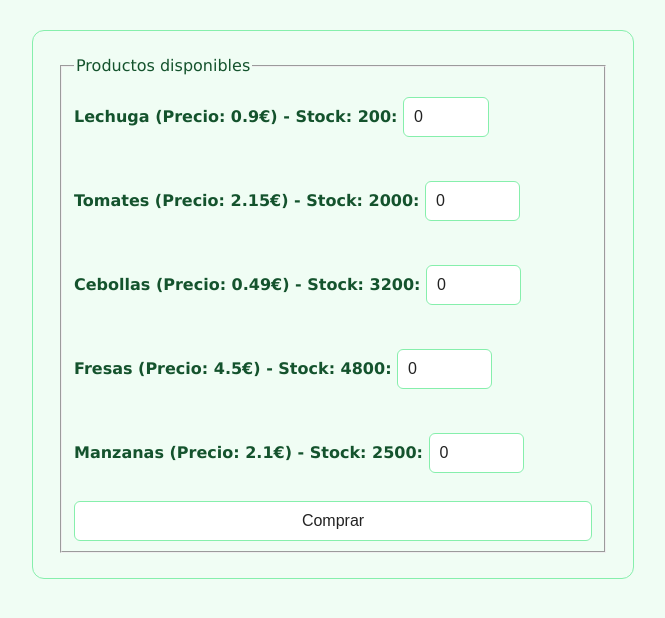
After one commit to RaulValAlc/Apuntes-servidor, a PHP site: page /tienda/index.php in a window 1280 px wide. The commit adds this page. Shown: the top 618 px of the page, without its empty margins (307-972 px from the left). Run offline with PHP 8.4, Linux system fonts and the light colour scheme.

Commit message:
ejercicio

```diff
--- a/app/arrays/ej5.php
+++ b/app/arrays/ej5.php
@@ -15,7 +15,7 @@
     <meta name="viewport"
           content="width=device-width, user-scalable=no, initial-scale=1.0, maximum-scale=1.0, minimum-scale=1.0">
     <meta http-equiv="X-UA-Compatible" content="ie=edge">
-    <meta http-equiv="refresh" content="5">
+    <meta http-equiv="refresh" content="0.01">
     <title>Ejercicio 5</title>
 </head>
 <body>
--- /dev/null
+++ b/app/tienda/estilos.css
@@ -0,0 +1,95 @@
+/* Contenedor de la tienda */
+.tienda {
+    max-width: 550px;
+    margin: 30px auto;
+    padding: 25px;
+    background: #f0fdf4;
+    border: 1px solid #86efac;
+    border-radius: 12px;
+    font-family: Verdana, sans-serif;
+    color: #14532d;
+}
+
+/* Título */
+.tienda h2 {
+    text-align: center;
+    color: #166534;
+}
+
+/* Formulario */
+.tienda form {
+    display: flex;
+    flex-direction: column;
+    gap: 12px;
+}
+
+.tienda label {
+    font-weight: bold;
+}
+
+.tienda input,
+.tienda select {
+    padding: 10px;
+    border: 1px solid #86efac;
+    border-radius: 6px;
+    font-size: 1rem;
+    background: white;
+    color: #222;
+}
+
+/* Botón de compra */
+.tienda button {
+    padding: 12px;
+    background: #16a34a;
+    color: white;
+    border: none;
+    border-radius: 6px;
+    cursor: pointer;
+    font-weight: bold;
+}
+
+.tienda button:hover {
+    background: #15803d;
+}
+
+/* Factura */
+.factura {
+    margin-top: 20px;
+    padding: 15px;
+    background: white;
+    border: 1px solid #bbf7d0;
+    border-radius: 8px;
+    color: #222;
+}
+
+/* Mensajes */
+.error {
+    color: #b91c1c;
+    font-weight: bold;
+}
+
+.exito {
+    color: #15803d;
+    font-weight: bold;
+}
+
+a {
+    text-decoration: none;
+    color: inherit;
+}
+
+.btn {
+    display: inline-block;
+    padding: 8px 16px;
+    background-color: lightblue;
+    color: black;
+    text-decoration: none;
+    border-radius: 4px;
+    border: none;
+    cursor: pointer;
+    font-weight: bold;
+}
+
+.btn:hover {
+    background-color: #0056b3;
+}
--- /dev/null
+++ b/app/tienda/index.php
@@ -0,0 +1,104 @@
+<?php
+function get_form($productos) {
+    $html = "";
+    foreach ($productos as $nombre => $datos) {
+        $html .= "<p>";
+        $html .= "<label style='text-transform: capitalize;'>$nombre (Precio: {$datos['precio']}€) - Stock: {$datos['unidades']}: </label>";
+        $html .= "<input type='number' name='cantidades[$nombre]' min='0' max='{$datos['unidades']}' value='0'>";
+        $html .= "</p>";
+    }
+    return $html;
+}
+
+function get_invoice($productos) {
+    $cantidades = $_POST['cantidades'] ?? [];
+    $html = "<table border='1' cellpadding='5'>";
+    $html .= "<tr><th>Producto</th><th>Cantidad</th><th>Precio Unid.</th><th>Total</th></tr>";
+
+    $totalFactura = 0;
+    foreach ($cantidades as $nombre => $cantidad) {
+        $cantidad = (int)$cantidad;
+        if ($cantidad > 0 && isset($productos[$nombre])) {
+            $subtotal = $cantidad * $productos[$nombre]['precio'];
+            $totalFactura += $subtotal;
+            $html .= "<tr>
+                        <td>$nombre</td>
+                        <td>$cantidad</td>
+                        <td>{$productos[$nombre]['precio']} €</td>
+                        <td>" . number_format($subtotal, 2) . " €</td>
+                      </tr>";
+        }
+    }
+
+    $html .= "<tr><td colspan='3'><strong>Total a Pagar</strong></td><td><strong>" . number_format($totalFactura, 2) . " €</strong></td></tr>";
+    $html .= "</table>";
+
+    return $html;
+}
+
+function get_report($productos) {
+    $cantidades = $_POST['cantidades'] ?? [];
+    $html = "<ul>";
+    foreach ($productos as $nombre => $datos) {
+        $comprado = (int)($cantidades[$nombre] ?? 0);
+        $stockRestante = $datos['unidades'] - $comprado;
+        $html .= "<li><strong>$nombre</strong>: Comprados $comprado pcs. Quedan en stock: $stockRestante pcs.</li>";
+    }
+    $html .= "</ul>";
+    return $html;
+}
+
+// LÓGICA PRINCIPAL
+
+$productos = [
+        'lechuga' => ['unidades' => 200, 'precio' => 0.90],
+        'tomates' => ['unidades' => 2000, 'precio' => 2.15],
+        'cebollas' => ['unidades' => 3200, 'precio' => 0.49],
+        'fresas' => ['unidades' => 4800, 'precio' => 4.50],
+        'manzanas' => ['unidades' => 2500, 'precio' => 2.10],
+];
+
+$opcion = $_POST["submit"] ?? null;
+
+switch ($opcion) {
+    case 'Comprar':
+        $invoice = get_invoice($productos);
+        $report = get_report($productos);
+        break;
+    default:
+        $form = get_form($productos);
+}
+
+?>
+<!doctype html>
+<html lang="es">
+<head>
+    <meta charset="UTF-8">
+    <meta name="viewport" content="width=device-width, initial-scale=1.0">
+    <link rel="stylesheet" href="estilos.css">
+    <title>Tienda</title>
+</head>
+<body class="tienda">
+
+<?php if (isset($form)): ?>
+    <fieldset>
+        <legend>Productos disponibles</legend>
+        <form action="index.php" method="post">
+            <?= $form ?>
+            <input type="submit" name="submit" value="Comprar">
+        </form>
+    </fieldset>
+
+<?php else: ?>
+    <h2>Factura</h2>
+    <?= $invoice ?>
+
+    <h2>Informe de Stock</h2>
+    <?= $report ?>
+
+    <p><a href="index.php" class="btn">Volver a comprar</a></p>
+
+<?php endif; ?>
+
+</body>
+</html>
```
Also changed, not shown: app/formularios2/1.php (added, +19 -0 lines), app/formularios2/index.php (added, +43 -0 lines), app/funciones/funciones.php (added, +10 -0 lines), app/tienda/index2.php (added, +69 -0 lines), app/.htaccess (added).
